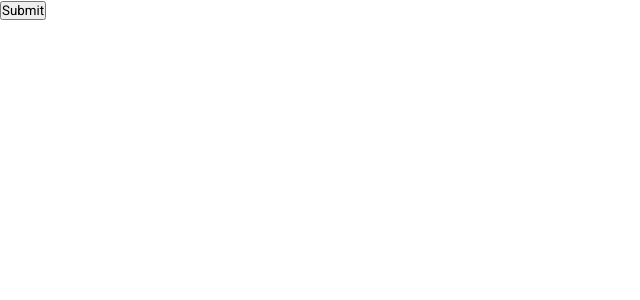
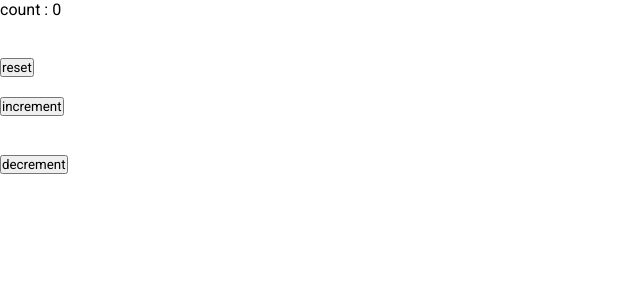
Before and after one commit to ishanrana363/Core-React-Pratice, a React (Vite) app: page / in a window 1280 px wide. Shown: the top 300 px of the page, without its empty margins (0-640 px from the left). Built offline with nearby package versions, Linux system fonts and the light colour scheme; a web font is replaced by a local one.

Commit message:
useHook1 and useHook3 useHook increment decrement reset done

```diff
--- a/src/App.jsx
+++ b/src/App.jsx
@@ -1,9 +1,12 @@
-import Home from "./components/Home";
+// import UseHook from "./components/UseHook";
+
+import UseState2 from "./components/UseState2";
 
 const App = () => {
   return (
     <div>
-        <Home/>
+        {/* <UseHook/> */}
+        <UseState2/>
     </div>
   );
 };
--- a/src/components/Home.jsx
+++ b/src/components/Home.jsx
@@ -1,9 +1,11 @@
+import FromStyle from "../pages/FromStyle";
 import Navbar from "../pages/Navbar";
 
 const Home = () => {
     return (
         <div>
             <Navbar/>
+            <FromStyle/>
         </div>
     );
 };
--- /dev/null
+++ b/src/components/UseHook.jsx
@@ -0,0 +1,14 @@
+import { useState } from "react";
+
+const UseHook = () => {
+    const [count,setCount] = useState(0)
+    return (
+        <div className="btn" >
+            <button onClick={()=>{
+                setCount(count+1)
+            }} >count{count}</button>
+        </div>
+    );
+};
+
+export default UseHook;
--- /dev/null
+++ b/src/components/UseState2.jsx
@@ -0,0 +1,30 @@
+import React, { useState } from 'react';
+
+const UseState2 = () => {
+    let initialCount = 0;
+    const [count,setCount] = useState(initialCount)
+    return (
+        <div>
+            count : {count} <br /> <br /> <br />
+            <button onClick={()=>{
+                setCount(initialCount)
+            }} >
+                reset
+            </button>
+             <br /> <br />
+             <button onClick={()=>{
+                setCount(count+1)
+             }} >
+                increment
+             </button>
+             <br /> <br /> <br />
+             <button onClick={()=>{
+                setCount(count-1)
+             }} >
+                decrement
+             </button>
+        </div>
+    );
+};
+
+export default UseState2;
--- a/src/global.css
+++ b/src/global.css
@@ -9,3 +9,10 @@
     font-family: 'Open Sans', sans-serif;
     font-family: 'Roboto', sans-serif;
 }
+
+.btn{
+    margin-left: 50%;
+    margin-top: 100px;
+    width: 100px;
+    background-color:red;
+}
--- /dev/null
+++ b/src/pages/FromStyle.jsx
@@ -0,0 +1,16 @@
+// const FromStyle = () => {
+//     const postDataFrom = (event)=>{
+//         event.preventDefault();
+//         alert("From submit successfully")
+//     }
+//     return (
+//         <div>
+//             <form onSubmit={postDataFrom} >
+//                 <input type="text" name="" placeholder="Enter your name" id="" /> <br /> <br />
+//                 <button>Submit</button>
+//             </form>
+//         </div>
+//     );
+// };
+
+// export default FromStyle;
```
